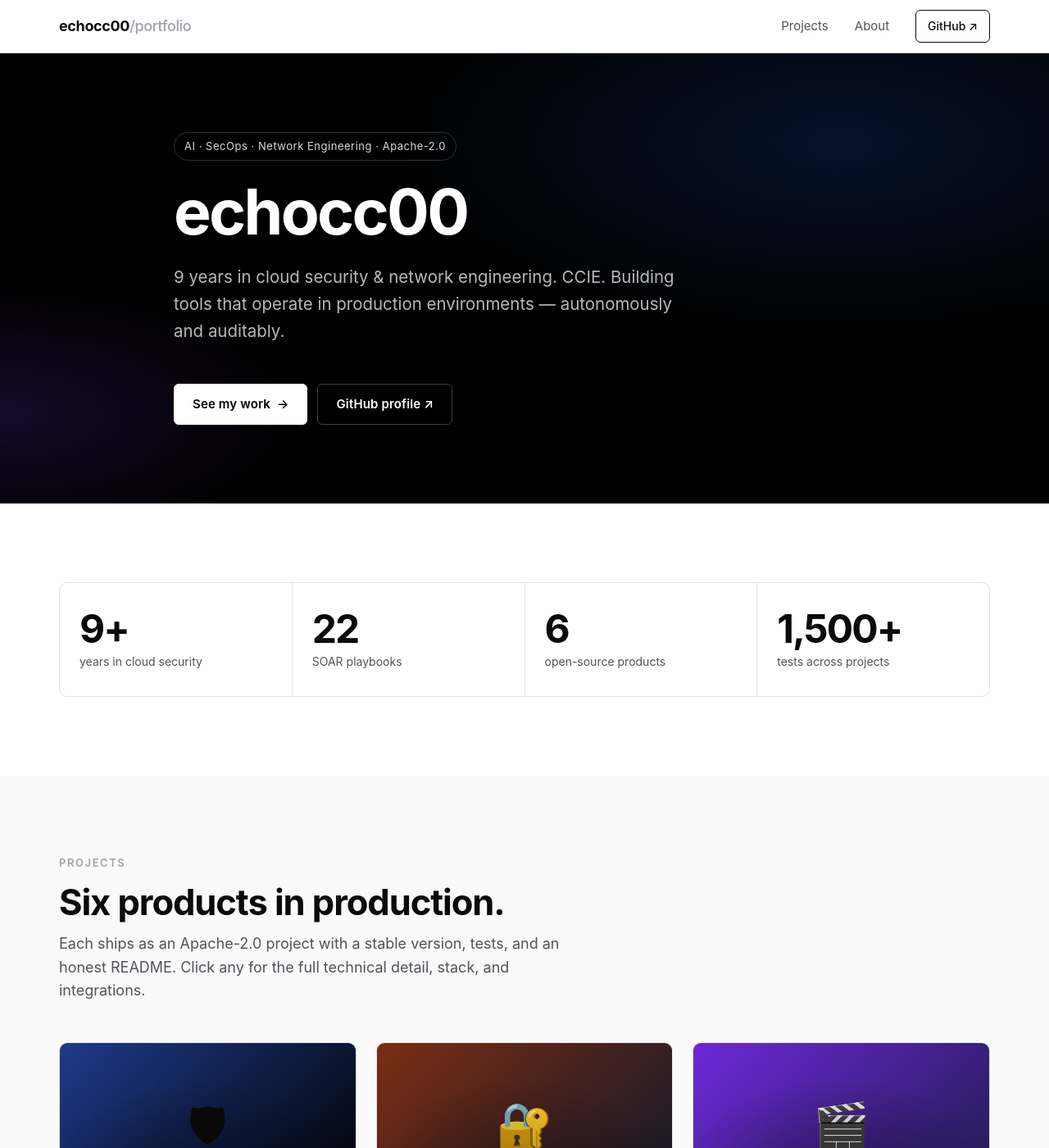
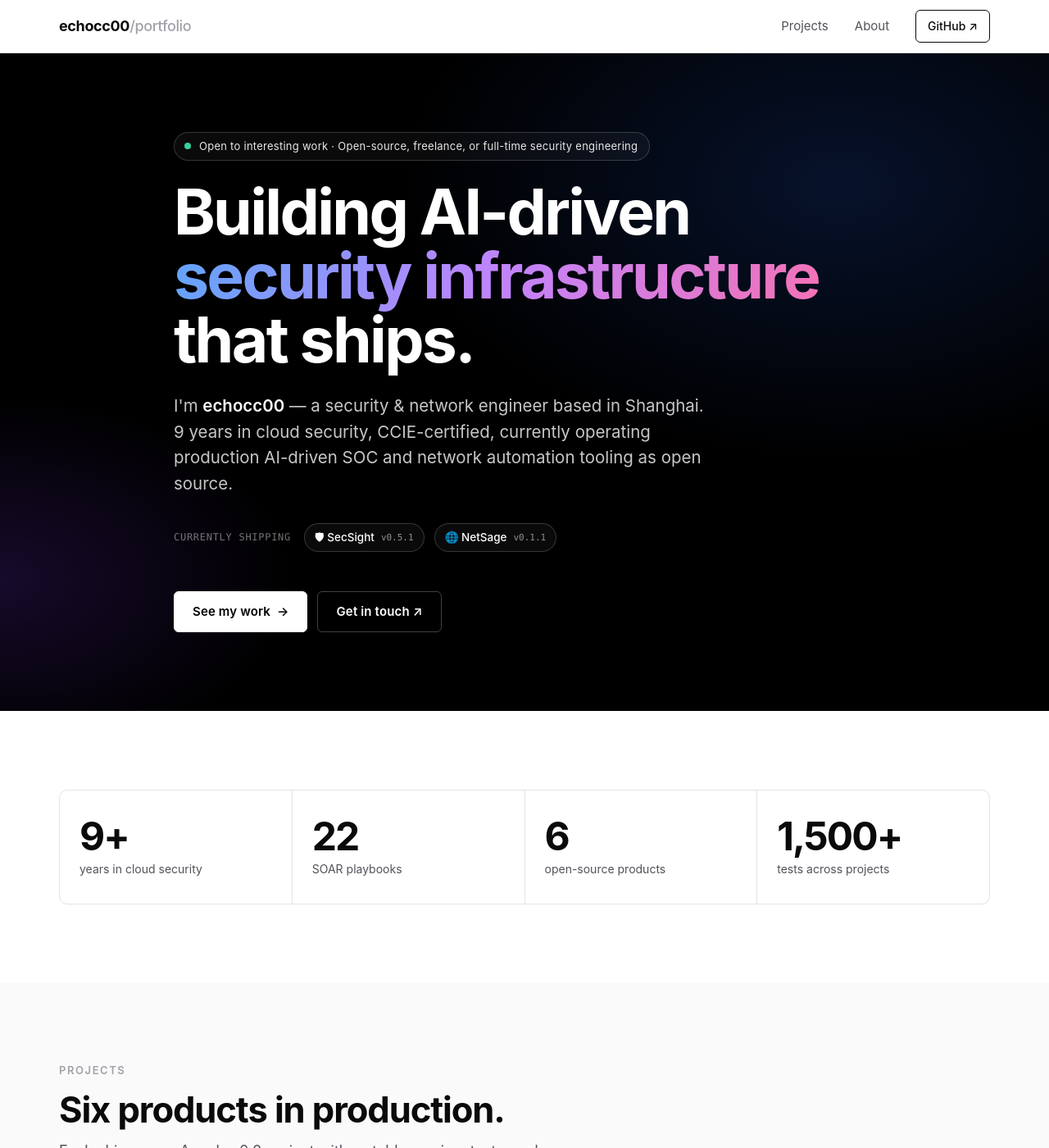
Before and after one commit to echocc00/awesome-echocc00, a Jekyll site: the page built from index.html, in a window 1280 px wide and 1400 px high. Shown: the whole window at 82% size. Built offline with Jekyll 4.4.1, drawn with Linux system fonts in a browser that asks for light colours.

Commit message:
polish(hero): rich content above the fold (status, tagline, active chips)
- Status pill 'Open to interesting work' with animated emerald dot
- Multi-line hero title with gradient accent on 'security infrastructure'
- Hero tagline (long form, mentions Shanghai + CCIE)
- 'Currently shipping' row linking to active products (SecSight + NetSage)
- 'See my work' + 'Get in touch' (mailto) primary CTAs
- Removed 'GitHub profile' from hero — it's still in the top nav

```diff
--- a/assets/css/main.css
+++ b/assets/css/main.css
@@ -168,6 +168,34 @@ img, svg { max-width: 100%; height: auto; display: block; }
   color: rgba(255,255,255,0.85);
   margin-bottom: var(--s-5);
 }
+
+/* Status pill above the hero title (e.g. "Open to interesting work") */
+.hero-status {
+  display: inline-flex;
+  align-items: center;
+  gap: 10px;
+  padding: 6px 14px 6px 12px;
+  border: 1px solid rgba(255,255,255,0.18);
+  border-radius: 999px;
+  font-size: 13px;
+  letter-spacing: 0.02em;
+  color: rgba(255,255,255,0.9);
+  background: rgba(255,255,255,0.04);
+  margin-bottom: var(--s-5);
+}
+.status-dot {
+  width: 8px;
+  height: 8px;
+  border-radius: 50%;
+  background: #34d399;
+  box-shadow: 0 0 0 0 rgba(52, 211, 153, 0.6);
+  animation: status-pulse 2s infinite;
+}
+@keyframes status-pulse {
+  0%   { box-shadow: 0 0 0 0 rgba(52, 211, 153, 0.6); }
+  70%  { box-shadow: 0 0 0 6px rgba(52, 211, 153, 0); }
+  100% { box-shadow: 0 0 0 0 rgba(52, 211, 153, 0); }
+}
 .hero-title {
   font-size: clamp(40px, 6vw, 84px);
   line-height: 1.02;
@@ -187,6 +215,58 @@ img, svg { max-width: 100%; height: auto; display: block; }
   color: rgba(255,255,255,0.72);
   max-width: 620px;
   margin-bottom: var(--s-7);
+}
+.hero-tagline {
+  font-size: clamp(17px, 1.6vw, 21px);
+  color: rgba(255,255,255,0.78);
+  max-width: 660px;
+  line-height: 1.55;
+  margin-bottom: var(--s-6);
+}
+.hero-tagline strong {
+  color: #ffffff;
+  font-weight: 600;
+}
+
+/* "Currently shipping" row */
+.hero-active {
+  display: flex;
+  align-items: center;
+  flex-wrap: wrap;
+  gap: var(--s-3);
+  margin-bottom: var(--s-7);
+  font-size: 14px;
+}
+.active-label {
+  color: rgba(255,255,255,0.45);
+  font-family: var(--font-mono);
+  font-size: 12px;
+  letter-spacing: 0.06em;
+  text-transform: uppercase;
+  margin-right: 4px;
+}
+.active-chip {
+  display: inline-flex;
+  align-items: center;
+  gap: 8px;
+  padding: 6px 12px;
+  border: 1px solid rgba(255,255,255,0.18);
+  border-radius: 999px;
+  background: rgba(255,255,255,0.04);
+  color: #ffffff;
+  font-size: 13.5px;
+  font-weight: 500;
+  transition: background 0.15s, border-color 0.15s;
+}
+.active-chip:hover {
+  border-color: rgba(255,255,255,0.45);
+  background: rgba(255,255,255,0.10);
+}
+.active-chip .chip-ver {
+  font-family: var(--font-mono);
+  font-size: 11px;
+  color: rgba(255,255,255,0.55);
+  letter-spacing: 0;
 }
 .hero-cta {
   display: flex;
--- a/index.html
+++ b/index.html
@@ -6,17 +6,35 @@ title: echocc00
 
 <section class="hero">
   <div class="shell hero-inner">
-    <span class="hero-eyebrow">AI · SecOps · Network Engineering · Apache-2.0</span>
+    <div class="hero-status">
+      <span class="status-dot"></span>
+      <span>Open to interesting work · Open-source, freelance, or full-time security engineering</span>
+    </div>
     <h1 class="hero-title">
-      {{ site.data.profile.name | default: "echocc00" }}
+      Building AI-driven<br>
+      <span class="accent">security infrastructure</span><br>
+      that ships.
     </h1>
-    <p class="hero-sub">{{ site.data.profile.bio_short }}</p>
+    <p class="hero-tagline">
+      I'm <strong>{{ site.author }}</strong> — a security &amp; network engineer based in
+      Shanghai. 9 years in cloud security, CCIE-certified, currently operating
+      production AI-driven SOC and network automation tooling as open source.
+    </p>
+    <div class="hero-active">
+      <span class="active-label">Currently shipping</span>
+      <a class="active-chip" href="{{ '/projects/secsight/' | relative_url }}">
+        🛡 SecSight <span class="chip-ver">{{ site.data.projects.projects[0].version }}</span>
+      </a>
+      <a class="active-chip" href="{{ '/projects/netsage/' | relative_url }}">
+        🌐 NetSage <span class="chip-ver">{{ site.data.projects.projects[3].version }}</span>
+      </a>
+    </div>
     <div class="hero-cta">
       <a class="btn btn-primary" href="{{ '/projects/' | relative_url }}">
         See my work <span class="arrow">→</span>
       </a>
-      <a class="btn btn-ghost" href="https://github.com/{{ site.author }}" rel="noopener" target="_blank">
-        GitHub profile ↗
+      <a class="btn btn-ghost" href="mailto:{{ site.data.profile.contact_email }}">
+        Get in touch ↗
       </a>
     </div>
   </div>
```
